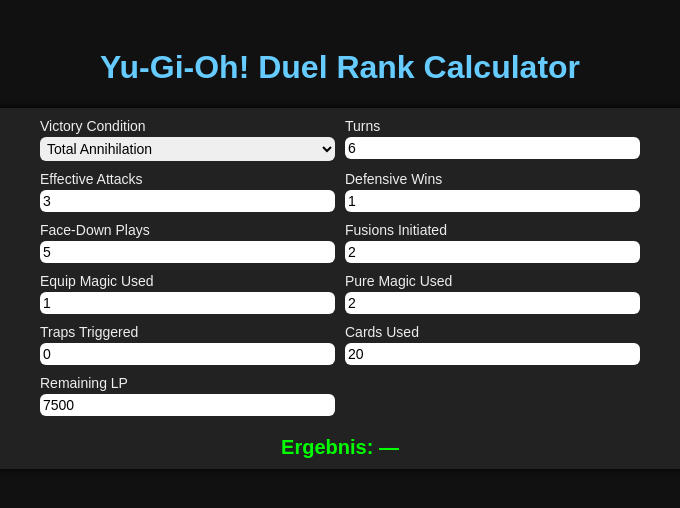
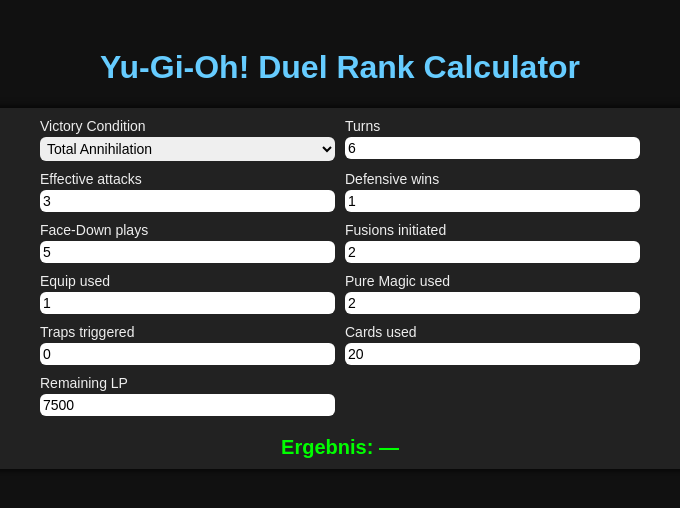
Before and after one commit to Liamcky/Fm-duelrank-calc, a plain HTML site: page index.html in a window 1280 px wide. Shown: the full height of the page, 300-980 px from the left. Drawn offline with Linux system fonts and the light colour scheme.

Commit message:
Update labels for consistency in index.html

```diff
--- a/index.html
+++ b/index.html
@@ -27,14 +27,14 @@
       </label>
 
       <label>Turns <input id="turns" type="number" min="0" value="6"></label>
-      <label>Effective Attacks <input id="effectiveAttacks" type="number" min="0" maxlength="2" size="2" value="3"></label>
-      <label>Defensive Wins <input id="defensiveWins" type="number" min="0" maxlength="2" size="2" value="1"></label>
-      <label>Face-Down Plays <input id="faceDownPlays" type="number" min="0" maxlength="2" size="2" value="5"></label>
-      <label>Fusions Initiated <input id="initiateFusion" type="number" min="0" maxlength="2" size="2" value="2"></label>
-      <label>Equip Magic Used <input id="equipMagic" type="number" min="0" maxlength="2" size="2" value="1"></label>
-      <label>Pure Magic Used <input id="pureMagic" type="number" min="0" maxlength="2" size="2" value="2"></label>
-      <label>Traps Triggered <input id="triggerTrap" type="number" min="0" maxlength="2" size="2" value="0"></label>
-      <label>Cards Used <input id="cardsUsed" type="number" min="0" maxlength="2" size="2" value="20"></label>
+      <label>Effective attacks <input id="effectiveAttacks" type="number" min="0" maxlength="2" size="2" value="3"></label>
+      <label>Defensive wins <input id="defensiveWins" type="number" min="0" maxlength="2" size="2" value="1"></label>
+      <label>Face-Down plays <input id="faceDownPlays" type="number" min="0" maxlength="2" size="2" value="5"></label>
+      <label>Fusions initiated <input id="initiateFusion" type="number" min="0" maxlength="2" size="2" value="2"></label>
+      <label>Equip used <input id="equipMagic" type="number" min="0" maxlength="2" size="2" value="1"></label>
+      <label>Pure Magic used <input id="pureMagic" type="number" min="0" maxlength="2" size="2" value="2"></label>
+      <label>Traps triggered <input id="triggerTrap" type="number" min="0" maxlength="2" size="2" value="0"></label>
+      <label>Cards used <input id="cardsUsed" type="number" min="0" maxlength="2" size="2" value="20"></label>
       <label>Remaining LP <input id="remainingLP" type="number" min="0" max="8000" maxlength="4" size="4" value="7500"></label>
     </form>
 
```
